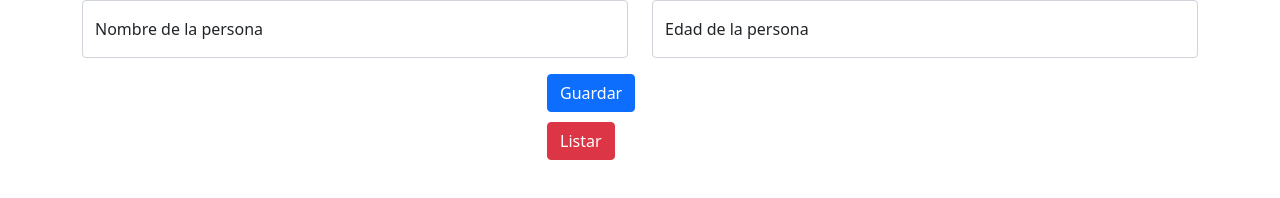
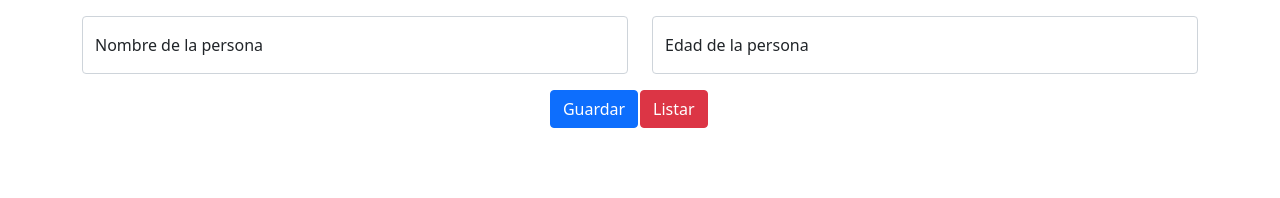
Before and after one commit to Diego1040/Java-Practice, a plain HTML site: page Objetos.html in a window 1280 px wide. Drawn offline with nearby package versions, Linux system fonts and the light colour scheme.

Commit message:
Actualizado

```diff
--- /dev/null
+++ b/Objetos.css
@@ -0,0 +1,3 @@
+#Guardar{padding:0px 0px 0px 43%;}
+
+#t{margin: 1em auto;}
--- a/Objetos.html
+++ b/Objetos.html
@@ -6,10 +6,12 @@
         <link href="https://cdn.jsdelivr.net/npm/bootstrap@5.1.3/dist/css/bootstrap.min.css"
         rel="stylesheet" integrity="sha384-1BmE4kWBq78iYhFldvKuhfTAU6auU8tT94WrHftjDbrCEXSU1oBoqyl2QvZ6jIW3"
         crossorigin="anonymous">
+        <link rel="stylesheet" href="Objetos.css">
+
     </head>
 
     <body>
-    <div class="container">
+    <div class="container" id="t">
         <div class="row">
             <div class="col-6">
                 <div class="form-floating mb-3">
@@ -27,19 +29,17 @@
         <div class="row">
             <div class="col-12">
                 <div class="row">
-             <div class="col offset-5">
-                <button type="button" onclick="Example()" class="btn btn-primary"> Guardar</button>
-             </div> <br><br>
+                    <div class="col-6" id="Guardar">
+                        <button type="button" onclick="Example()"  class="btn btn-primary"> Guardar</button>
+                    </div> <br><br>
 
-             <div class="col offset-5">
-                <button type="button" onclick="list()" class="btn btn-danger"> Listar</button>
+                    <div class="col-6" id="Listar">
+                        <button type="button" onclick="list()" class="btn btn-danger"> Listar</button>
+                    </div>
 
-             </div>
+                </div>
 
             </div>
-
-
-
         </div>
     </div>
 
--- a/Objetos.js
+++ b/Objetos.js
@@ -19,6 +19,7 @@ function Example(){
 
 
     }
+
     arreglo.push(contacto)
     console.log(contacto)
     console.log(variable2)
```
Also changed, not shown: contacto.html (+6 -2 lines).
